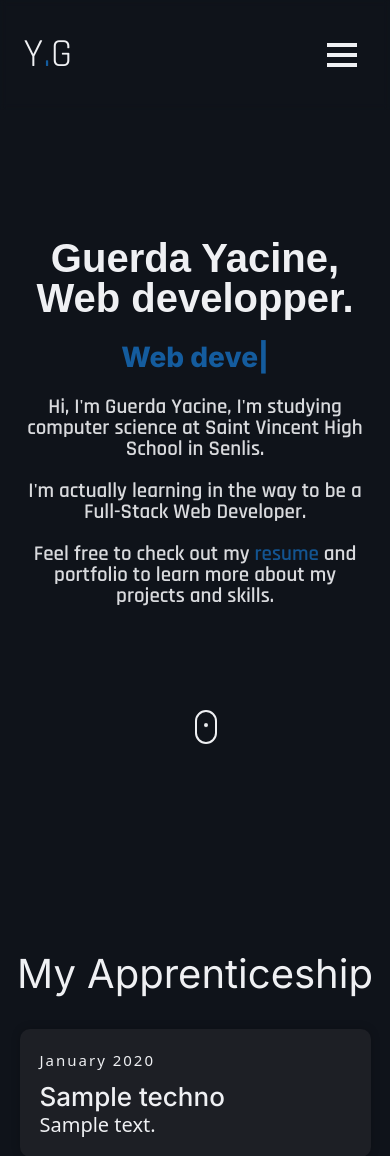
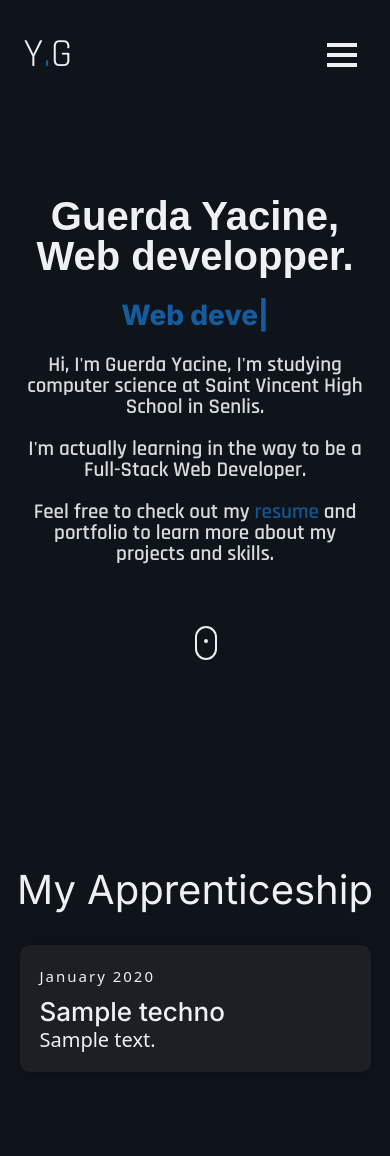
Before and after one commit to GuerdaYacine/Portfolio-v1, a PHP site: page / in a window 390 px wide. Shown: the top 1156 px of the page. Run offline with PHP 8.4, Linux system fonts and the light colour scheme; tables that the repository leaves empty or names only in its code hold one stand-in row (values such as "Sample post"); grey boxes marked "Sample" are stand-in pictures; some libraries are stand-ins or nearby versions.

Commit message:
fix home page responsive

```diff
--- a/app/pages/about.php
+++ b/app/pages/about.php
@@ -1,4 +1,4 @@
-<section class="card flex items-center h-screen gap-[24px] " id="about">
+<section class="card flex items-center h-[90vh] md:h-screen gap-[24px] " id="about">
     <div class="w-full flex justify-center items-center">
         <article class="lg:w-[55%] w-[90%] leading-none text-center lg:text-left">
             <h1 class="text-[4rem] gilmer text-[#eff0f3] font-extrabold">Guerda Yacine, Web developper.</h1>
```
